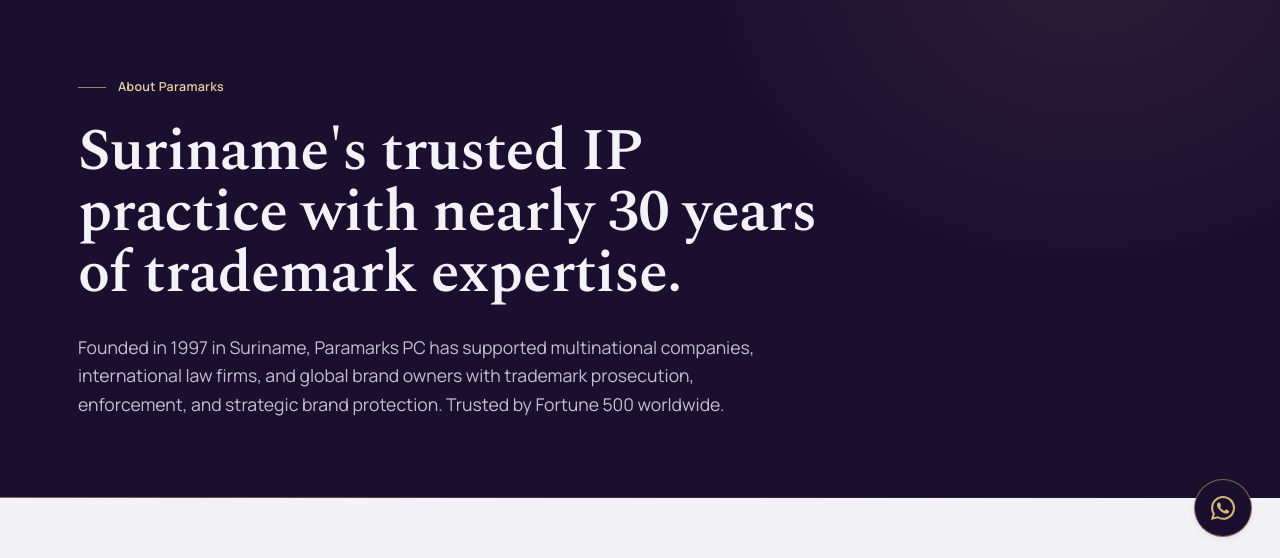
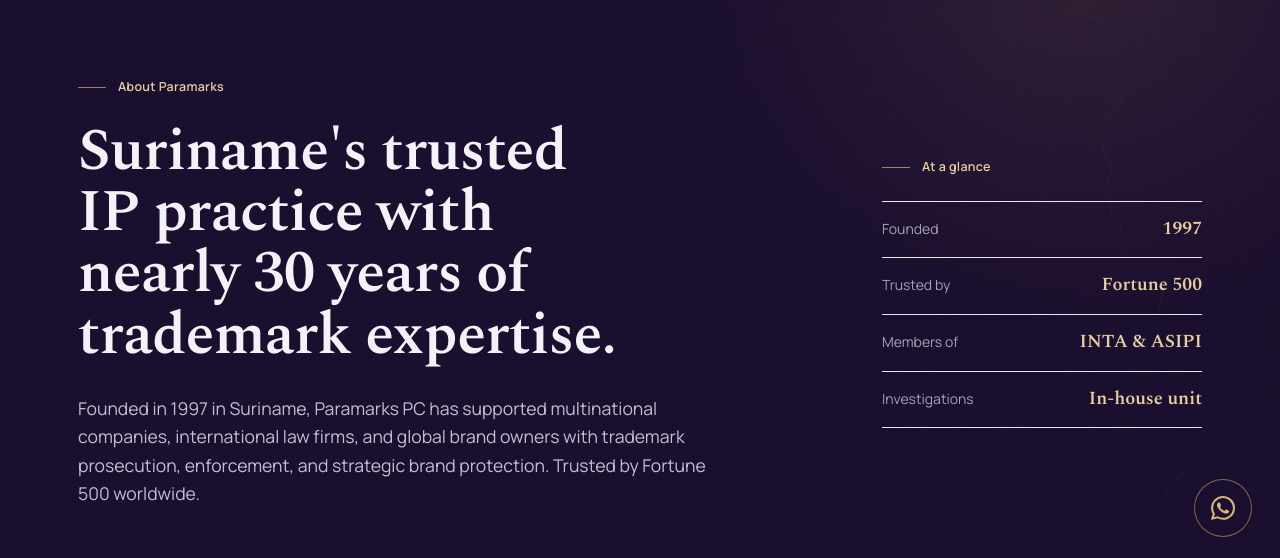
Before and after one commit to RahulKirtoniya/Paramarks-website, a Next.js app: page /en/about in a window 1280 px wide. Shown: the part 155-713 px from the top of the page. Built offline with nearby package versions, Linux system fonts and the light colour scheme; no server answers.

Commit message:
About hero: right-aligned credentials in the empty space

```diff
--- a/src/app/[locale]/about/page.tsx
+++ b/src/app/[locale]/about/page.tsx
@@ -34,6 +34,32 @@
         eyebrow={locale === "nl" ? "Over Paramarks" : "About Paramarks"}
         headline={hero.headline}
         subline={hero.subline}
+        aside={
+          <div className="lg:ml-auto lg:max-w-xs">
+            <p className="label label-light">{locale === "nl" ? "In het kort" : "At a glance"}</p>
+            <dl className="mt-6 divide-y divide-sand-50/12 border-y border-sand-50/12">
+              {(locale === "nl"
+                ? [
+                  { k: "Opgericht", v: "1997" },
+                  { k: "Vertrouwd door", v: "Fortune 500" },
+                  { k: "Lidmaatschap", v: "INTA & ASIPI" },
+                  { k: "Onderzoek", v: "Eigen afdeling" },
+                ]
+                : [
+                  { k: "Founded", v: "1997" },
+                  { k: "Trusted by", v: "Fortune 500" },
+                  { k: "Members of", v: "INTA & ASIPI" },
+                  { k: "Investigations", v: "In-house unit" },
+                ]
+              ).map((c, i) => (
+                <div key={i} className="flex items-baseline justify-between gap-6 py-3.5">
+                  <dt className="text-sm text-sand-200/70">{c.k}</dt>
+                  <dd className="font-serif text-[1.15rem] font-semibold text-gold-300">{c.v}</dd>
+                </div>
+              ))}
+            </dl>
+          </div>
+        }
       />
 
       {/* Intro */}
--- a/src/components/PageHero.tsx
+++ b/src/components/PageHero.tsx
@@ -1,31 +1,25 @@
 import type { ReactNode } from "react";
+import Image from "next/image";
 
 /**
- * Interior page hero. Quiet by design — the full interactive seal is reserved
- * for the home page. Interior heroes let the headline carry the page, with only
- * a soft ambient glow and the gold rule for structure.
+ * Interior page hero. The headline leads over a faint Suriname engraving.
+ * Pass `aside` to fill the right side with supporting content (e.g. an
+ * "at a glance" credentials list); without it, the hero stays single-column.
  */
 export default function PageHero({
   eyebrow,
   headline,
   subline,
   children,
+  aside,
 }: {
   eyebrow?: string;
   headline: string;
   subline?: string;
   children?: ReactNode;
+  aside?: ReactNode;
 }) {
-  return (
-    <section className="relative overflow-hidden bg-plum-900 text-sand-50">
-      <div
-        aria-hidden
-        className="pointer-events-none absolute inset-0"
-        style={{
-          background: "radial-gradient(52% 100% at 85% 0%, rgba(198,161,91,0.10), transparent 58%)",
-        }}
-      />
-      <div className="container-x relative pb-16 pt-20 sm:pb-20 sm:pt-28">
+  const text = (
     <div className="max-w-3xl">
       {eyebrow && <p className="label label-light">{eyebrow}</p>}
       <h1 className="mt-6 text-display text-sand-50 animate-rise">{headline}</h1>
@@ -36,6 +30,39 @@
       )}
       {children && <div className="mt-8">{children}</div>}
     </div>
+  );
+
+  return (
+    <section className="relative overflow-hidden bg-plum-900 text-sand-50">
+      {/* Faint Suriname background — dimmed for text contrast */}
+      <div aria-hidden className="pointer-events-none absolute inset-0">
+        <Image
+          src="/hero-bg.png"
+          alt=""
+          fill
+          priority
+          sizes="100vw"
+          className="object-cover object-center opacity-25"
+        />
+        <div className="absolute inset-0 bg-gradient-to-r from-plum-900 via-plum-900/90 to-plum-900/65" />
+        <div className="absolute inset-0 bg-gradient-to-b from-plum-900/30 via-transparent to-plum-900/60" />
+        <div
+          className="absolute inset-0"
+          style={{
+            background: "radial-gradient(52% 100% at 85% 0%, rgba(198,161,91,0.12), transparent 58%)",
+          }}
+        />
+      </div>
+
+      <div className="container-x relative pb-16 pt-20 sm:pb-20 sm:pt-28">
+        {aside ? (
+          <div className="grid gap-12 lg:grid-cols-12 lg:items-center">
+            <div className="lg:col-span-7">{text}</div>
+            <div className="lg:col-span-5">{aside}</div>
+          </div>
+        ) : (
+          text
+        )}
       </div>
       <div className="rule-gold absolute inset-x-0 bottom-0" aria-hidden />
     </section>
--- a/src/lib/seo.ts
+++ b/src/lib/seo.ts
@@ -13,7 +13,8 @@
     map[l] = route === "/" ? `/${l}` : `/${l}${route}`;
   }
   // x-default points at the default locale — good practice for international sites.
-  map["x-default"] = route === "/" ? `/${defaultLocale}` : `/${defaultLocale}${route}`;
+  map["x-default"] =
+    route === "/" ? `/${defaultLocale}` : `/${defaultLocale}${route}`;
   return map;
 }
 
@@ -23,7 +24,11 @@
   meta: PageMeta;
 }
 
-export function buildMetadata({ locale, route, meta }: BuildMetaArgs): Metadata {
+export function buildMetadata({
+  locale,
+  route,
+  meta,
+}: BuildMetaArgs): Metadata {
   const canonicalPath = route === "/" ? `/${locale}` : `/${locale}${route}`;
   const canonical = `${site.url}${canonicalPath}`;
 
@@ -43,11 +48,24 @@
       url: canonical,
       locale: locale === "nl" ? "nl_NL" : "en_US",
       alternateLocale: locale === "nl" ? ["en_US"] : ["nl_NL"],
+      images: [
+        {
+          url: "/og-image.png",
+          width: 1200,
+          height: 630,
+          alt: `${site.name} — ${
+            locale === "nl"
+              ? "Merken- & IP-advocaten in Suriname"
+              : "Trademark & IP attorneys in Suriname"
+          }`,
+        },
+      ],
     },
     twitter: {
       card: "summary_large_image",
       title: meta.title,
       description: meta.description,
+      images: ["/og-image.png"],
     },
   };
 }
```
Also changed, not shown: public/og-image.png (added). Lines whose indentation alone changed are shown as unchanged.
